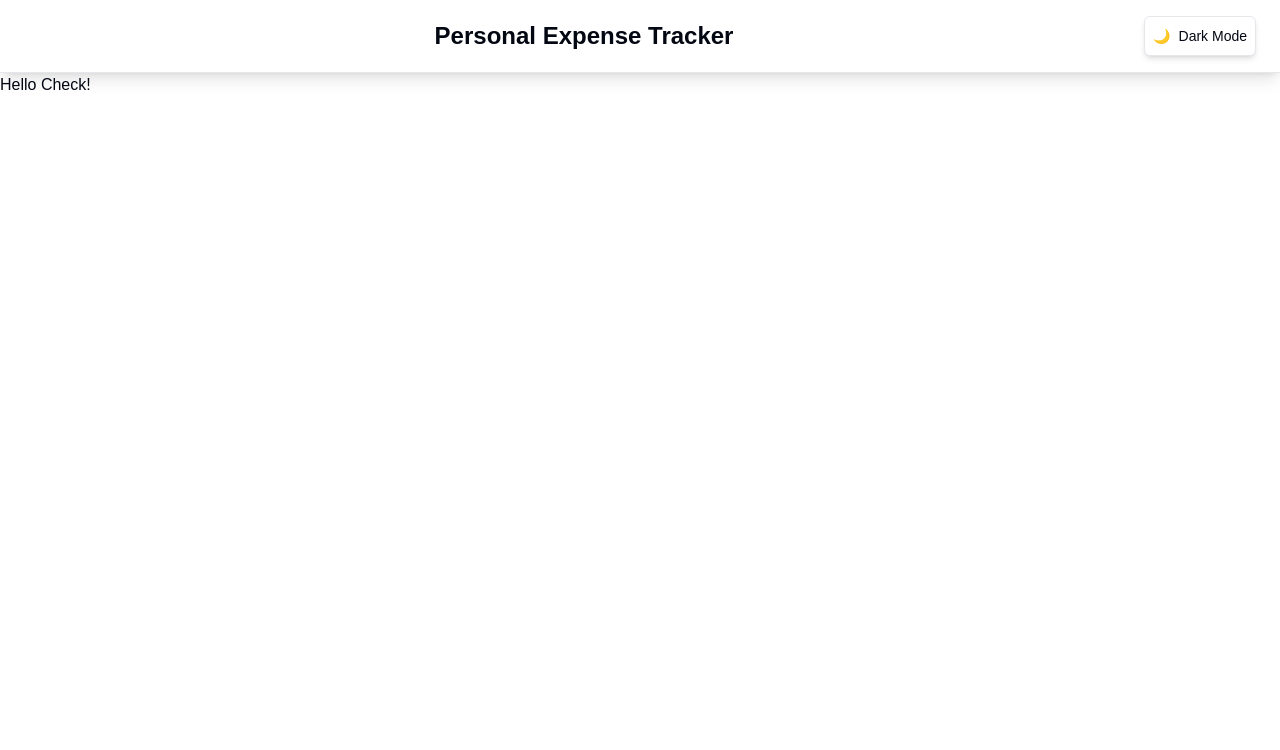
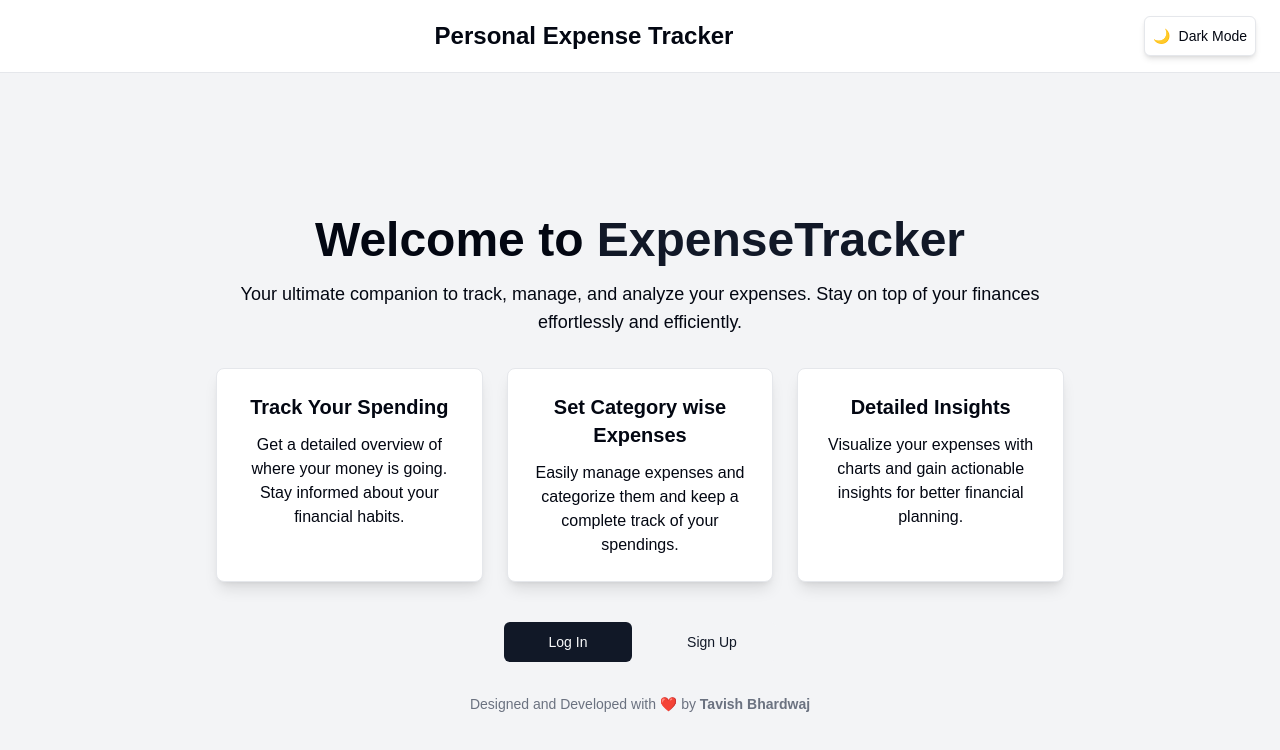
Before and after one commit to Tavish-Bhardwaj/Personal-Expense-Tracker, a Next.js app in the folder personal-expense-tracker/: page / in a window 1280 px wide. Shown: the top 750 px of the page. Built offline with nearby package versions, Linux system fonts and the light colour scheme; a web font is replaced by a local one.

Commit message:
Dashboard page changed.

```diff
--- a/personal-expense-tracker/app/page.tsx
+++ b/personal-expense-tracker/app/page.tsx
@@ -1,10 +1,61 @@
 
 
-export default function Home() {
+
+"use client";
+
+import { Button } from "@/components/ui/button";
+
+export default function LandingPage() {
   return (
-<>
+    <div className="page-container overflow-hidden h-screen">
+      <div className="max-w-4xl mx-auto text-center px-6">
+        {/* Heading */}
+        <h1 className="text-5xl font-extrabold mb-4 mt-4">
+          Welcome to <span className="text-primary">ExpenseTracker</span>
+        </h1>
 
-Hello Check!
-</>
+        {/* Subheading */}
+        <p className="text-lg text-foreground mb-8">
+          Your ultimate companion to track, manage, and analyze your expenses. Stay on top of your finances effortlessly and efficiently.
+        </p>
+
+        {/* Features Section */}
+        <div className="grid grid-cols-1 md:grid-cols-3 gap-6 mb-10">
+          <div className="card p-6">
+            <h3 className="text-xl font-semibold mb-3">Track Your Spending</h3>
+            <p className="text-foreground">
+              Get a detailed overview of where your money is going. Stay informed about your financial habits.
+            </p>
+          </div>
+          <div className="card p-6">
+            <h3 className="text-xl font-semibold mb-3">Set Category wise Expenses</h3>
+            <p className="text-foreground">
+              Easily manage expenses and categorize them and keep a complete track of your spendings.
+            </p>
+          </div>
+          <div className="card p-6">
+            <h3 className="text-xl font-semibold mb-3">Detailed Insights</h3>
+            <p className="text-foreground">
+              Visualize your expenses with charts and gain actionable insights for better financial planning.
+            </p>
+          </div>
+        </div>
+
+        {/* Call to Action Buttons */}
+        <div className="flex flex-col items-center gap-4 mb-8">
+          <div className="flex gap-4">
+            <Button variant="default" className="w-32" onClick={() => window.location.href = "/auth/login"}>
+              Log In
+            </Button>
+            <Button variant="secondary" className="w-32" onClick={() => window.location.href = "/auth/register"}>
+              Sign Up
+            </Button>
+          </div>
+          <p className="text-sm text-muted-foreground mt-4">
+            Designed and Developed with ❤️ by <span className="font-semibold">Tavish Bhardwaj</span>
+          </p>
+        </div>
+      </div>
+    </div>
   );
 }
```
